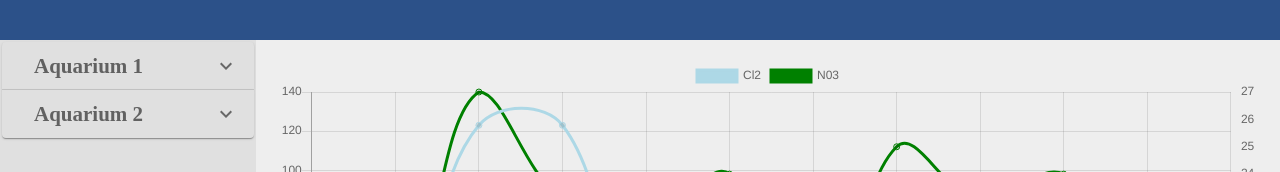
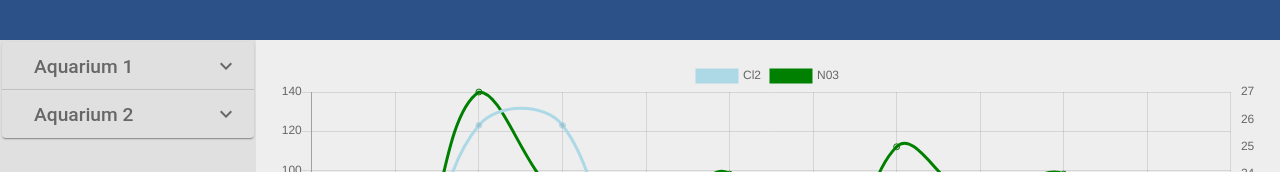
Before and after one commit to jimmeryn/my-aquarium, a React app: page / in a window 1280 px wide. Shown: the top 172 px of the page. Built offline with nearby package versions, Linux system fonts and the light colour scheme.

Commit message:
Header responsive size

```diff
--- a/src/components/leftMenu/GroupComponentList.tsx
+++ b/src/components/leftMenu/GroupComponentList.tsx
@@ -25,7 +25,7 @@ const GroupComponentList: React.FunctionComponent = () => (
     <ExpansionPanel className={useStyles().root}>
       <ExpansionPanelSummary expandIcon={<ExpandMoreIcon />}>
         <ListSubheader>
-          <h2 className="group-list-title">Aquarium 1</h2>
+          <div className="group-list-title">Aquarium 1</div>
         </ListSubheader>
       </ExpansionPanelSummary>
       <GroupComponent />
@@ -33,7 +33,7 @@ const GroupComponentList: React.FunctionComponent = () => (
     <ExpansionPanel className={useStyles().root}>
       <ExpansionPanelSummary expandIcon={<ExpandMoreIcon />}>
         <ListSubheader>
-          <h2 className="group-list-title">Aquarium 2</h2>
+          <div className="group-list-title">Aquarium 2</div>
         </ListSubheader>
       </ExpansionPanelSummary>
       <GroupComponent />
--- a/src/styles/left-menu.css
+++ b/src/styles/left-menu.css
@@ -18,10 +18,8 @@
 
 .group-list-title {
   white-space: nowrap;
-  font-family: "Droid serif", serif;
   line-height: 15px;
-  margin: 0;
-  color: #616161;
+  font-size: 1.5vw;
 }
 
 /* ********************************************************************************** */
```
